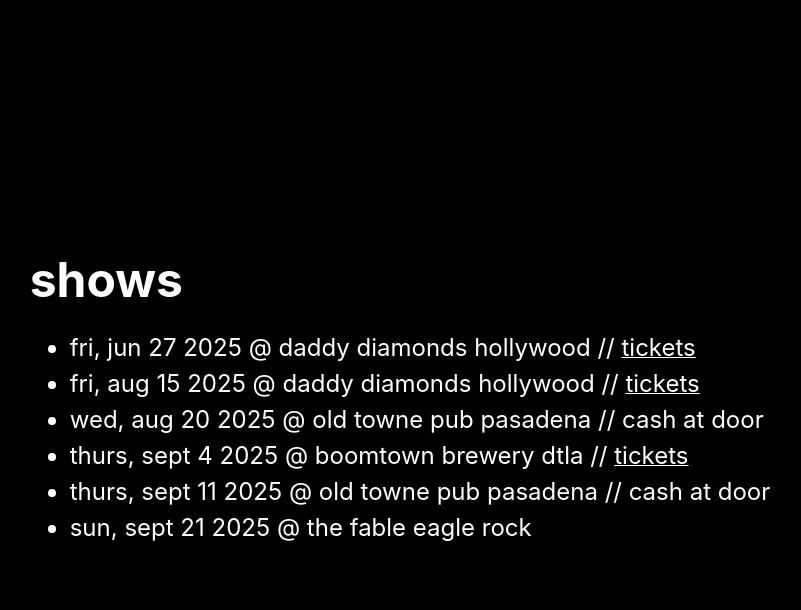
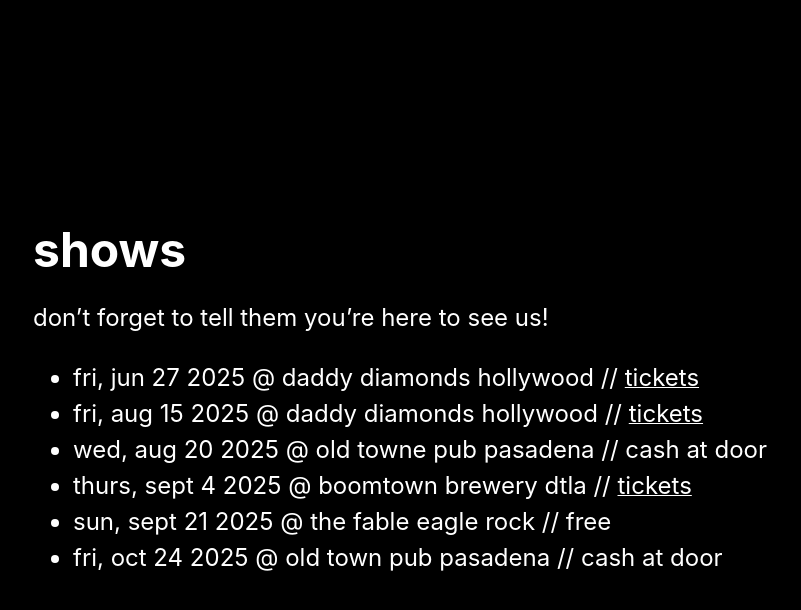
Before and after one commit to kfaizi/xmachinaband, a Jekyll site: the page built from shows.md, in a window 1280 px wide. Shown: the top 610 px of the page, without its empty margins (240-1041 px from the left). Built offline with Jekyll 4.4.1, drawn with Linux system fonts in a browser that asks for light colours; some web fonts are replaced.

Commit message:
oct shows

```diff
--- a/shows.md
+++ b/shows.md
@@ -4,9 +4,12 @@
 ---
 
 # shows
+
+don't forget to tell them you're here to see us!
+
 - fri, jun 27 2025 @ daddy diamonds hollywood // [tickets](https://www.eventbrite.com/e/hardcastle-nuclearia-bluebell-machina-live-daddy-diamonds-tickets-1413004136409)
 - fri, aug 15 2025 @ daddy diamonds hollywood // [tickets](https://www.eventbrite.com/e/live-daddy-diamonds-815-tickets-1538566918069)
 - wed, aug 20 2025 @ old towne pub pasadena // cash at door
 - thurs, sept 4 2025 @ boomtown brewery dtla // [tickets](https://www.eventbrite.com/e/songwriter-series-los-angeles-tickets-1554394970199)
-- thurs, sept 11 2025 @ old towne pub pasadena // cash at door
-- sun, sept 21 2025 @ the fable eagle rock
+- sun, sept 21 2025 @ the fable eagle rock // free
+- fri, oct 24 2025 @ old town pub pasadena // cash at door
```
